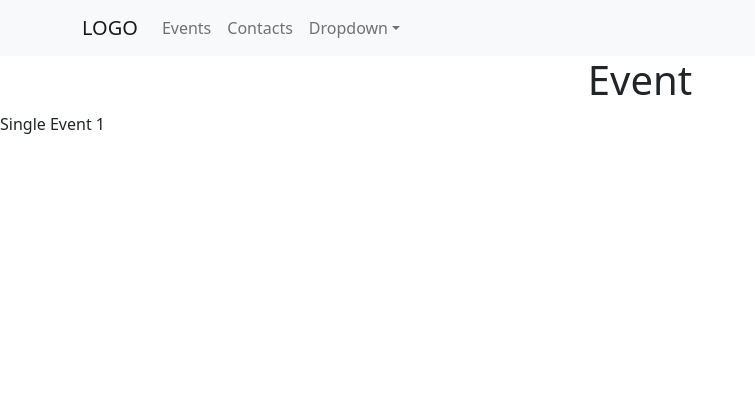
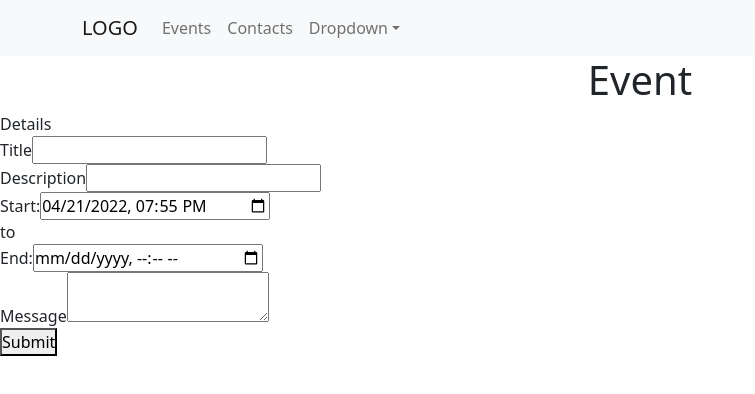
Before and after one commit to alanczeme/endure-personal-crm, a React (Create React App) app in the folder client/: page /event/1 in a window 1280 px wide. Shown: the top 394 px of the page, without its empty margins (0-755 px from the left). Built offline with nearby package versions, Linux system fonts and the light colour scheme; no server answers.

Commit message:
update event front-end js and back-end rails controller

```diff
--- a/client/src/components/Event.js
+++ b/client/src/components/Event.js
@@ -1,14 +1,15 @@
 import React, { useState, useEffect } from 'react'
 import { useParams } from 'react-router-dom';
 import axios from 'axios';
+import moment from 'moment';
 
 function Event() {
-    let { slug, id } = useParams();
+    const { id } = useParams();
 
     const [event, setEvent] = useState([]);
 
     async function fetchEvents() {
-        await axios.get("/events/",{id})
+        await axios.get(`/events/${id}`)
         .then((r) => {
             setEvent(r.data)
         });
@@ -19,11 +20,54 @@ function Event() {
     }, []);
 
     console.log(event);
-    console.log(slug, id);
-
+    console.log(moment().format("YYYY-MM-DDThh:mm a"));
 
     return (
-    <div>Single Event {slug} {id}</div>
+        <>
+            <div>Details</div>
+            <form>
+                <div>
+                    <label htmlFor="name">Title</label>
+                    <input id="name" type="text" />
+                </div>
+                <div>
+                    <label htmlFor="description">Description</label>
+                    <input id="description" type="description" />
+                </div>
+                <div>
+                    <label htmlFor="start">Start:</label>
+                    <input
+                        type="datetime-local"
+                        id="start"
+                        name="start"
+                        defaultValue={moment().format("yyyy-MM-DDTHH:mm")}
+                        // min="2018-01-01"
+                        // max="2018-12-31"
+                        >
+                    </input>
+                </div>
+                <span> to </span>
+                <div>
+                    <label htmlFor="end">End:</label>
+                    <input
+                        type="datetime-local"
+                        id="end"
+                        name="end"
+                        // defaultValue={moment().add(1,'hours').format("YYYY-MM-DDTHH:mm")}
+                        defaultValue={event.end}
+                        // min="2018-01-01"
+                        // max="2018-12-31"
+                        >
+                    </input>
+                </div>
+                <div>
+                    <label htmlFor="message">Message</label>
+                    <textarea id="message" />
+                </div>
+                <button type="submit">Submit</button>
+            </form>
+        </>
+
     )
 }
 
```
